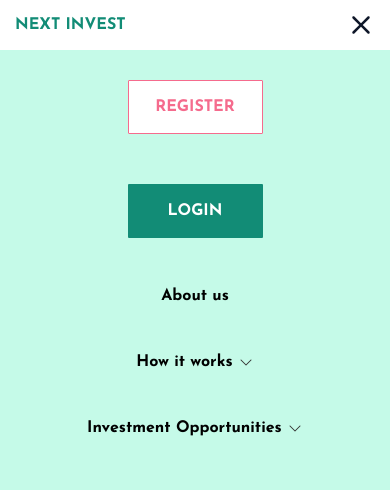
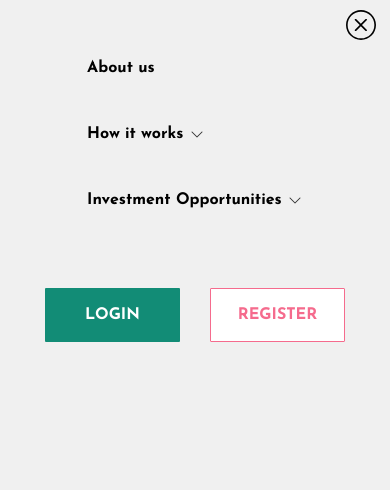
Before and after one commit to Irskaraieva/next-invest-git, a website: page index.html in a window 390 px wide. Both pictures are taken after a click on the button 361 px from the left and 25 px from the top of the page. Shown: the top 490 px of the page. Drawn offline with nearby package versions, Linux system fonts and the light colour scheme.

Commit message:
change styles

```diff
--- a/index.html
+++ b/index.html
@@ -62,7 +62,7 @@
                 </div>
             </div>
                 <button id="nav__btn" class="nav__btn">
-                    <img id="nav__btn__img" src="./photo/menu-burger.svg" width="34px" alt="nav__btn">
+                    <img id="nav__btn__img" src="./photo/menu-icon.svg" width="32px" alt="nav__btn">
                 </button>
         </div>
     </header>
--- a/js/main.js
+++ b/js/main.js
@@ -64,7 +64,7 @@ const hideMenu = () => {
   const screenWidth = window.innerWidth;
   if (screenWidth < 1000 && showMenu.classList.contains('active')) {
     showMenu.classList.remove('active');
-    navBtnImg.src = './photo/menu-burger.svg';
+    navBtnImg.src = './photo/menu-icon.svg';
   }
 }
 
@@ -84,9 +84,9 @@ aboutBtn.onclick = () => {
 
 navBtn.onclick = () => {
   if (showMenu.classList.toggle('active')) {
-    navBtnImg.src = './photo/close.svg';
+    navBtnImg.src = './photo/close-round-icon.svg';
   } else {
-    navBtnImg.src = './photo/menu-burger.svg';
+    navBtnImg.src = './photo/menu-icon.svg';
   }
 };
 
@@ -95,7 +95,8 @@ navBtn.onclick = () => {
 window.addEventListener('resize', function () {
   const screenWidth = window.innerWidth;
   if (screenWidth > 1000 && showMenu.classList.contains('active')) {
-    hideMenu();
+    showMenu.classList.remove('active');
+    navBtnImg.src = './photo/menu-icon.svg';
   }
 });
 
--- a/style/header.css
+++ b/style/header.css
@@ -161,11 +161,13 @@
 #open__investment {
     position: absolute;
     left: 50%;
+    top: 20px;
     width: 200px;
     transform: translateX(-50%);
-    background-color: rgb(242, 248, 246);
+    background-color: #fff;
+    border-radius: 3px;
     z-index: 105;
-    padding: 5px;
+    padding: 5px 0 15px 0;
     box-shadow: 0 4px 6px rgba(0, 0, 0, 0.2);
 }
 
@@ -175,7 +177,6 @@ ul#open__investment li {
     display: flex;
     align-items: center;
     justify-content: center;
-    margin-bottom: 10px;
 }
 
 @media (max-width: 1020px) {
@@ -195,13 +196,13 @@ ul#open__investment li {
         z-index: 101;
     }
 
-    .nav__links,
+    .nav__links {
+        flex-direction: column-reverse;
+        gap: 50px;
+    }
+
     .header__btns {
-        display: flex;
-        flex-direction: column-reverse;
-        align-items: center;
-        justify-content: space-evenly;
-        gap: 50px;
+        align-items: baseline;
     }
 
     ul#open__how,
@@ -211,16 +212,17 @@ ul#open__investment li {
     }
 
     .header__menu {
-        top: 60px;
+        top: 0px;
+        padding-top: 60px;
         right: -100%;
         opacity: 0;
         justify-content: flex-start;
-        flex-direction: column-reverse;
-        justify-content: flex-end;
+        flex-direction: column;
+        align-items: center;
         position: fixed;
         max-width: 100%;
-        height: calc(100vh - 90px);
-        background-color: rgb(197, 250, 232);
+        height: 100vh;
+        background-color: rgb(240, 240, 240);
         height: calc(100vh);
         gap: 50px;
         transition: opacity 0.5s ease-in-out;
@@ -246,10 +248,6 @@ ul#open__investment li {
         height: 50px;
     }
 
-    .header__menu {
-        top: 50px;
-    }
-
     .header__logo {
         font-size: 16px;
     }
--- a/style/second-section.css
+++ b/style/second-section.css
@@ -262,7 +262,7 @@
 }
 
 .view-all:hover {
-    background:  #F56B8D;
+    background: #F56B8D;
     color: #fff;
 }
 
```
Also changed, not shown: js/projects.js (+0 -63 lines), photo/close-round-icon.svg (added), photo/close.svg (deleted), photo/menu-burger.svg (deleted), photo/menu-icon.svg (added).
